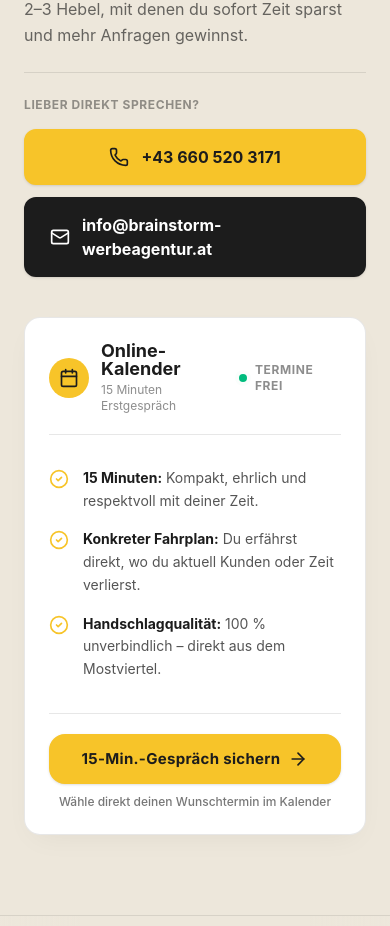
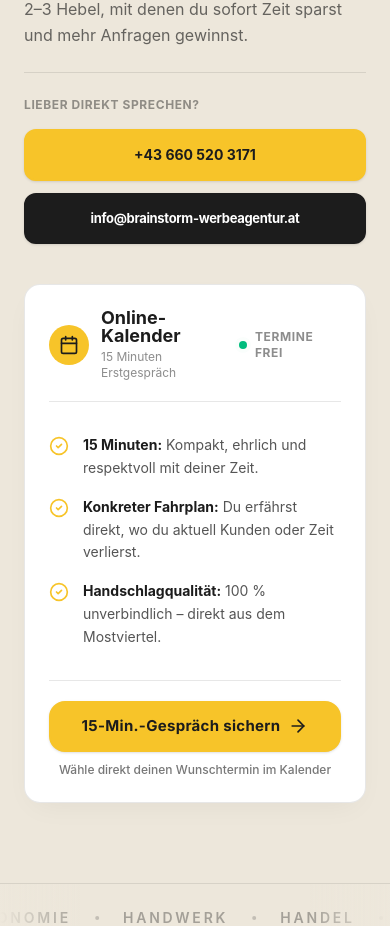
Before and after one commit to brainstormandi/brainstorm-ki-marketingagentur, a Next.js app: page /werbeagentur-perg in a window 390 px wide. Shown: the part 8451-9377 px from the top of the page. Built offline with nearby package versions, Linux system fonts and the light colour scheme.

Commit message:
fix: update social media FAQ and ensure single-line contact buttons on mobile

```diff
--- a/app/components/Contact.tsx
+++ b/app/components/Contact.tsx
@@ -41,18 +41,18 @@ const Contact = () => {
                                 {/* 1. Button: GELB */}
                                 <a
                                     href={`tel:${CONTACT_INFO.phone.replace(/\s/g, '')}`}
-                                    className="w-full py-3.5 px-6 rounded-xl font-[var(--font-inter)] font-bold text-base flex items-center justify-center gap-3 bg-[#F7C429] text-[#1C1C1C] border-2 border-[#F7C429] hover:bg-[#1C1C1C] hover:text-[#F7C429] hover:border-[#1C1C1C] transition-all duration-200 shadow-sm cursor-pointer"
+                                    className="w-full py-3.5 px-4 sm:px-6 rounded-xl font-[var(--font-inter)] font-bold text-sm sm:text-base flex items-center justify-center gap-2.5 sm:gap-3 bg-[#F7C429] text-[#1C1C1C] border-2 border-[#F7C429] hover:bg-[#1C1C1C] hover:text-[#F7C429] hover:border-[#1C1C1C] transition-all duration-200 shadow-sm cursor-pointer whitespace-nowrap"
                                 >
-                                    <Phone className="w-5 h-5 shrink-0" />
+                                    <Phone className="hidden sm:block w-5 h-5 shrink-0" />
                                     <span>{CONTACT_INFO.phone}</span>
                                 </a>
 
                                 {/* 2. Button: 2te BUTTON-FARBE (Anthrazit / Dunkel) */}
                                 <a
                                     href={`mailto:${CONTACT_INFO.email}`}
-                                    className="w-full py-3.5 px-6 rounded-xl font-[var(--font-inter)] font-bold text-base flex items-center justify-center gap-3 bg-[#1C1C1C] text-white border-2 border-[#1C1C1C] hover:bg-[#F7C429] hover:text-[#1C1C1C] hover:border-[#F7C429] transition-all duration-200 shadow-sm cursor-pointer"
+                                    className="w-full py-3.5 px-3 sm:px-6 rounded-xl font-[var(--font-inter)] font-bold text-[13px] sm:text-base flex items-center justify-center gap-2.5 sm:gap-3 bg-[#1C1C1C] text-white border-2 border-[#1C1C1C] hover:bg-[#F7C429] hover:text-[#1C1C1C] hover:border-[#F7C429] transition-all duration-200 shadow-sm cursor-pointer whitespace-nowrap tracking-tight sm:tracking-normal"
                                 >
-                                    <Mail className="w-5 h-5 shrink-0" />
+                                    <Mail className="hidden sm:block w-5 h-5 shrink-0" />
                                     <span>{CONTACT_INFO.email}</span>
                                 </a>
                             </div>
--- a/app/constants.tsx
+++ b/app/constants.tsx
@@ -332,8 +332,8 @@ export const FAQS: FAQItem[] = [
         category: "socialmedia"
     },
     {
-        question: "Muss ich für Social Media selbst Videos drehen oder Texte schreiben?",
-        answer: "Nein. In unserem Kombi-System übernehmen wir die Konzeption, ansprechende Grafiken, verkaufspsychologische Texte und die zielgerichtete Ausspielung komplett für dich. Du musst dich um nichts kümmern und profitierst von kontinuierlicher regionaler Reichweite.",
+        question: "Muss ich für Social Media selbst Bilder erstellen oder Texte schreiben?",
+        answer: "Nein, überhaupt nicht. Wenn du eigene Fotos von deinem Betrieb, deinen Projekten oder deinem Team hast, kannst du uns diese gerne beistellen. Falls nicht, ist das kein Problem: Wir generieren passende, professionelle Bilder und Grafiken einfach mit modernster KI. Auch alle verkaufspsychologischen Texte, die Themenplanung und die regionale Ausspielung übernehmen wir im Kombi-System komplett für dich.",
         category: "socialmedia"
     },
     {
```
